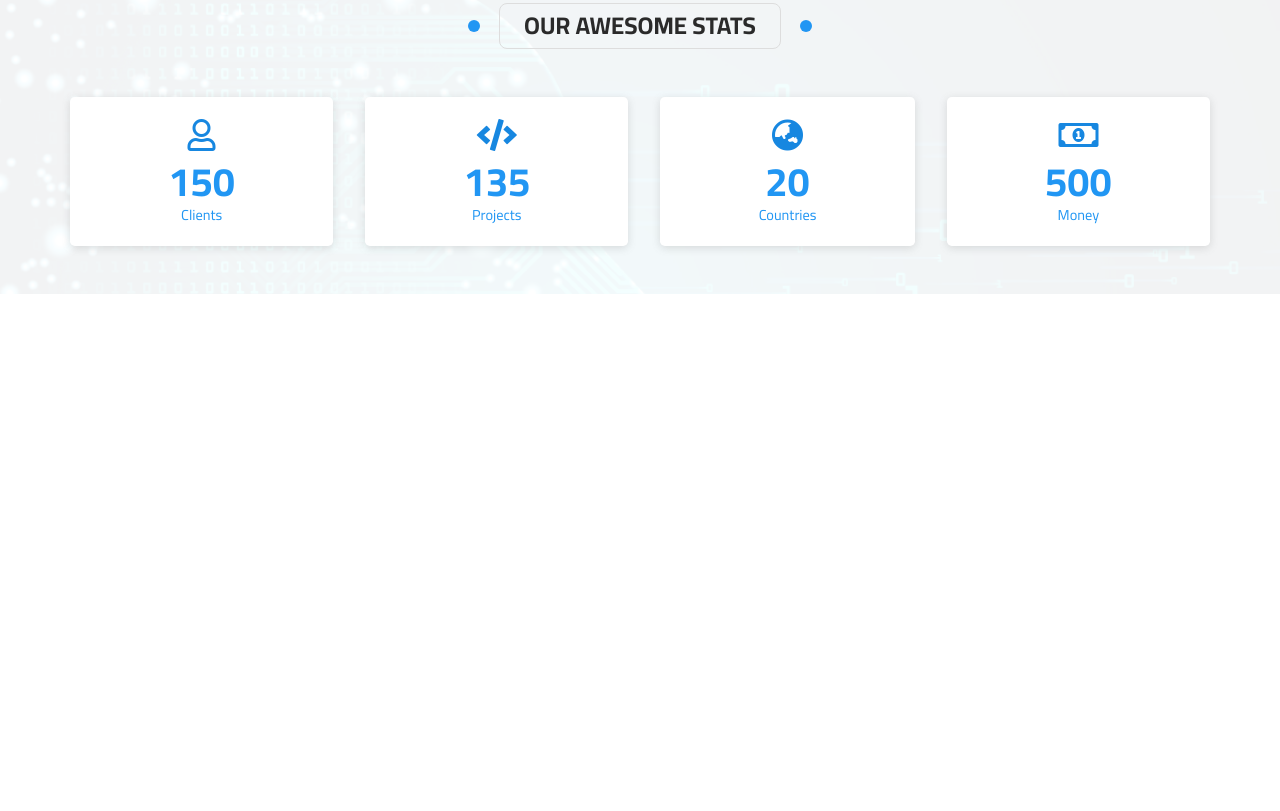
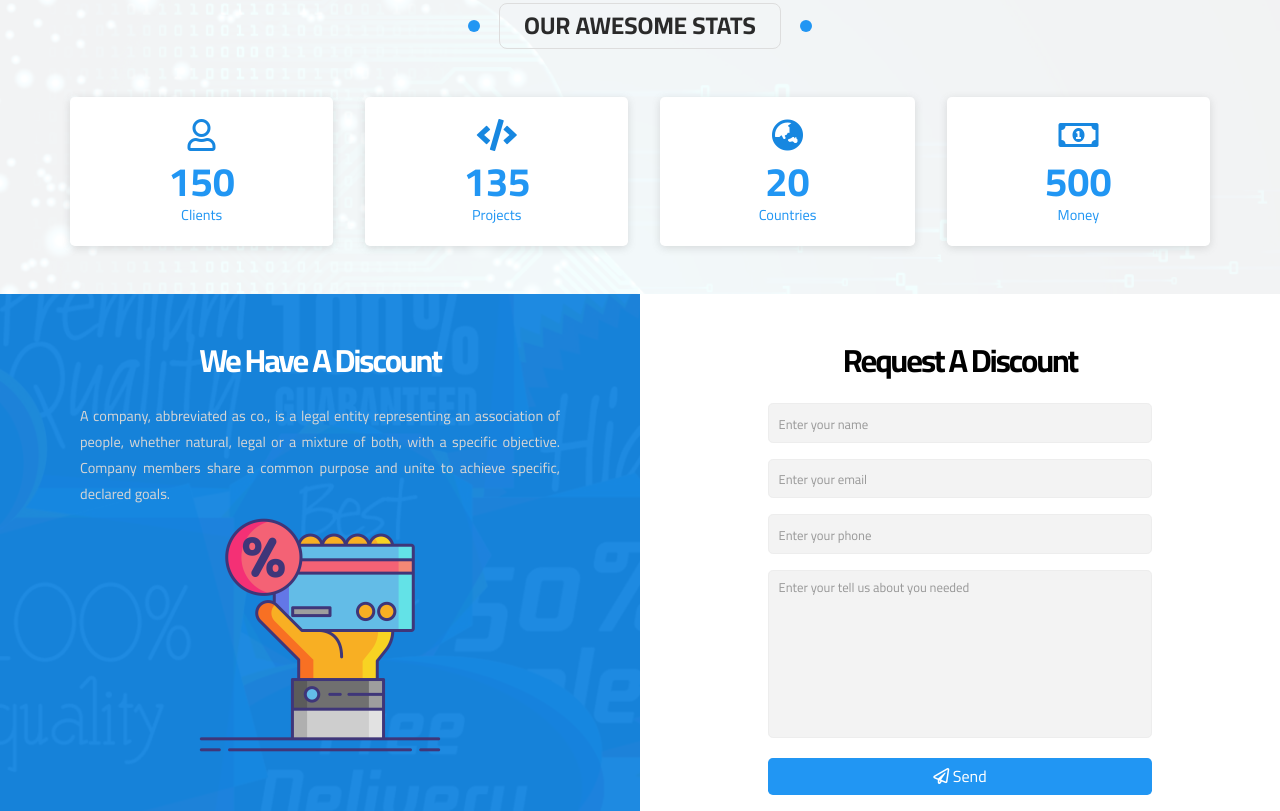
Before and after one commit to ridrisa/portfolio-company, a plain HTML site: page index.html in a window 1280 px wide. Shown: the part 8643-9454 px from the top of the page. Before the commit the page ends 8937 px from the top, so only its background shows below. Drawn offline with Linux system fonts and the light colour scheme.

Commit message:
finished section discount

```diff
--- a/css/main.css
+++ b/css/main.css
@@ -28,6 +28,7 @@
    2.11- Pricing Plans
    2.12- Top Videos
    2.13- Statistic
+   2.14- Discount
 * 3- Common Style
    3.0- Container
    3.1- Main Title
@@ -1425,8 +1426,97 @@ body{
   font-size: .9rem;
   color: var(--primaryColor);
 }
-
-
+/** 2.14 Discount */
+.discount .items{
+  display: grid;
+  height: 100%;
+  grid-template-columns: 1fr 1fr;
+}
+.discount .items .brief{
+  padding-top: 3rem;
+  text-align: center;
+  position: relative;
+  height: 100%;
+  background: url(../assets/images/discount-background-1.jpg);
+  background-size: cover;
+  z-index: 1;
+}
+.discount .brief::before{
+  position: absolute;
+  content: "";
+  inset: 0;
+  background-color: rgb(23 135 224 / 97%);
+  z-index: -1;
+}
+.discount .items .brief .info .title{
+  font-size: 2rem;
+  color: #FFFFFF;
+  letter-spacing: -2px;
+  margin-bottom: 1.5rem;
+}
+.discount .items .brief .info .desc{
+  font-size: .9rem;
+  color: #D5D5D5;
+  width: 75%;
+  margin: auto;
+  text-align: justify;
+  line-height: 1.8;
+}
+.discount .items .brief .info .image{
+  width: 40%;
+}
+.discount .items .form{
+  margin-top: 3rem;
+  text-align: center;
+}
+.discount .items .form .title{
+  font-size: 2rem;
+  letter-spacing: -2px;
+  margin-bottom: 1.5rem;
+}
+.discount .items .form form .form-control {
+  margin-bottom: 1rem;
+}
+.discount .items .form form .form-control input:not([type='submit']),
+.discount .items .form form .form-control textarea{
+  padding: .6rem;
+  width: 60%;
+  margin: auto;
+  caret-color: var(--primaryColor);
+  outline: none;
+  background-color: #f3f3f3;
+  border: 1px solid #EDEDED;
+  border-radius: .3rem;
+  -webkit-border-radius: .3rem;
+  -moz-border-radius: .3rem;
+  -ms-border-radius: .3rem;
+  -o-border-radius: .3rem;
+}
+.discount .items .form form .form-control textarea{
+  resize: none;
+}
+.discount .items .form form .form-control input:hover:not([type='submit']),
+.discount .items .form form .form-control textarea:hover{
+  border-color: var(--primaryColor);
+}
+.discount .items .form form .form-control button{
+  width: 60%;
+  cursor: pointer;
+  margin: auto;
+  color: #FFFFFF;
+  padding: .6rem 1rem;
+  border: none;
+  background-color: var(--primaryColor);
+  border-radius: .3rem;
+  transition: background-color .5s ease-in-out;
+  -webkit-transition: background-color .5s ease-in-out;
+  -moz-transition: background-color .5s ease-in-out;
+  -ms-transition: background-color .5s ease-in-out;
+  -o-transition: background-color .5s ease-in-out;
+}
+.discount .items .form form .form-control button:hover{
+ background-color: var(--secondaryColor);
+}
 /* * 3- Common Style */
 /**   3.0- Container */
 .container{
--- a/index.html
+++ b/index.html
@@ -46,7 +46,7 @@
                 <li><a href="#pricing"><i class="fas fa-server fa-fw"></i>Pricing Plans</a></li>
                 <li><a href="#top-videos"><i class="far fa-play-circle fa-fw"></i>Top Videos</a></li>
                 <li><a href="#statistic"><i class="far fa-chart-bar fa-fw"></i>Statistic</a></li>
-                <li><a href=""><i class="fas fa-percent fa-fw"></i>Request A Discount</a></li>
+                <li><a href="#discount"><i class="fas fa-percent fa-fw"></i>Request A Discount</a></li>
               </ul> <!-- ./dropdown-menu -->
             </div> <!-- ./dropdown -->
           </li>
@@ -829,6 +829,37 @@
         </div> <!-- ./items -->
       </div> <!-- ./container -->
     </div> <!-- ./statistic -->
+    <div class="discount" id="discount">
+      <div class="items">
+        <div class="brief">
+         <div class="info">
+            <h3 class="title">We Have A Discount</h3>
+            <p class="desc">A company, abbreviated as co., is a legal entity representing an association of people, whether natural, legal or a mixture of both, with a specific objective. Company members share a common purpose and unite to achieve specific, declared goals.</p>
+            <img class="image" src="assets/images/discount.png" alt="Image discount"/>
+         </div> <!-- ./info -->
+        </div> <!-- ./brief -->
+        <div class="form">
+          <h3 class="title">Request A Discount</h3>
+          <form>
+            <div class="form-control">
+              <input type="text" name="name" placeholder="Enter your name"/>
+            </div> <!-- ./form-control -->
+            <div class="form-control">
+              <input type="email" name="email" placeholder="Enter your email"/>
+            </div> <!-- ./form-control -->
+            <div class="form-control">
+              <input type="tel" name="phone" placeholder="Enter your phone"/>
+            </div> <!-- ./form-control -->
+            <div class="form-control">
+              <textarea name="name" rows="8" placeholder="Enter your tell us about you needed"></textarea>
+            </div> <!-- ./form-control -->
+            <div class="form-control">
+              <button type="submit"> <i class="far fa-paper-plane"></i> Send</button>
+            </div> <!-- ./form-control -->
+          </form>
+        </div> <!-- ./form -->
+      </div> <!-- ./form -->
+    </div> <!-- ./discount -->
 
 
 
```
Also changed, not shown: assets/images/discount-background-1.jpg (added).
